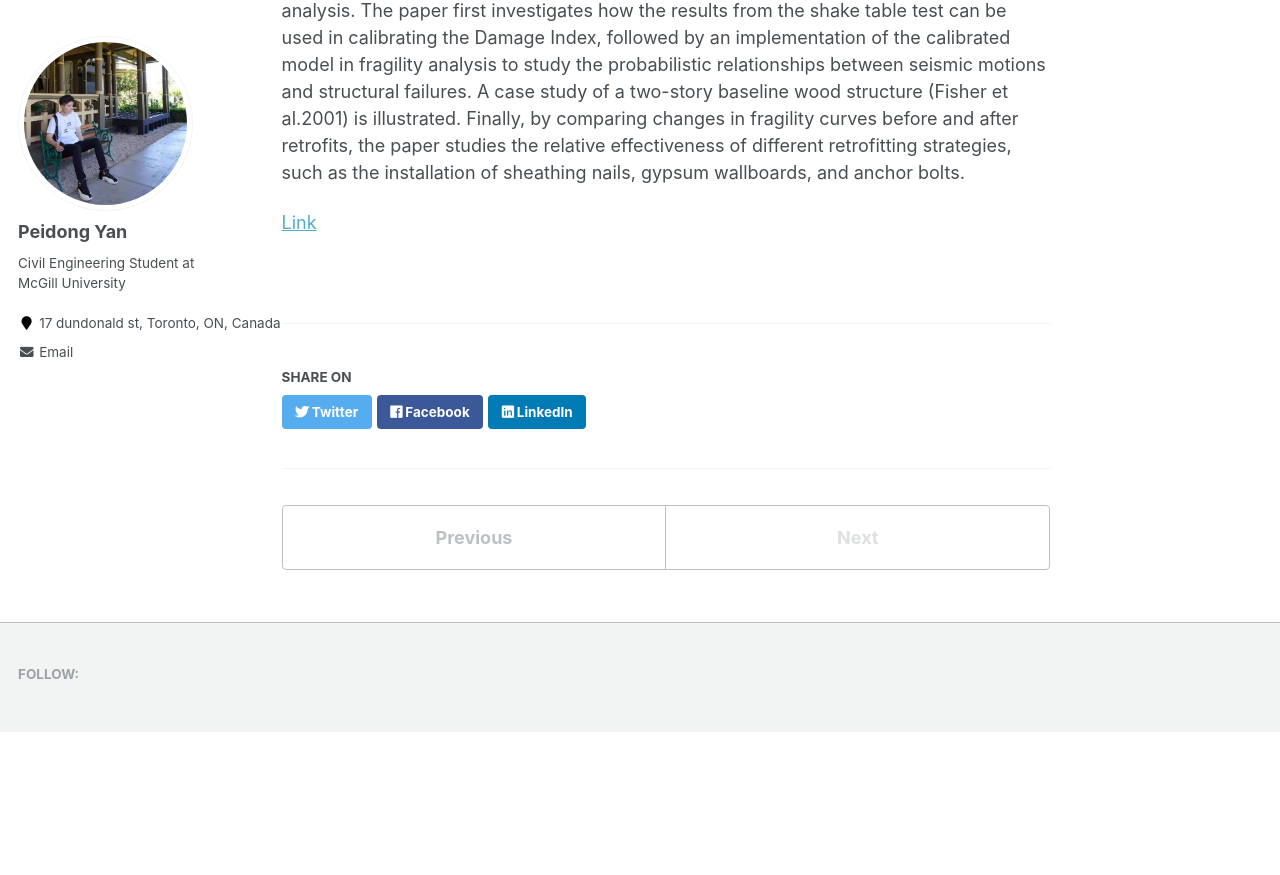
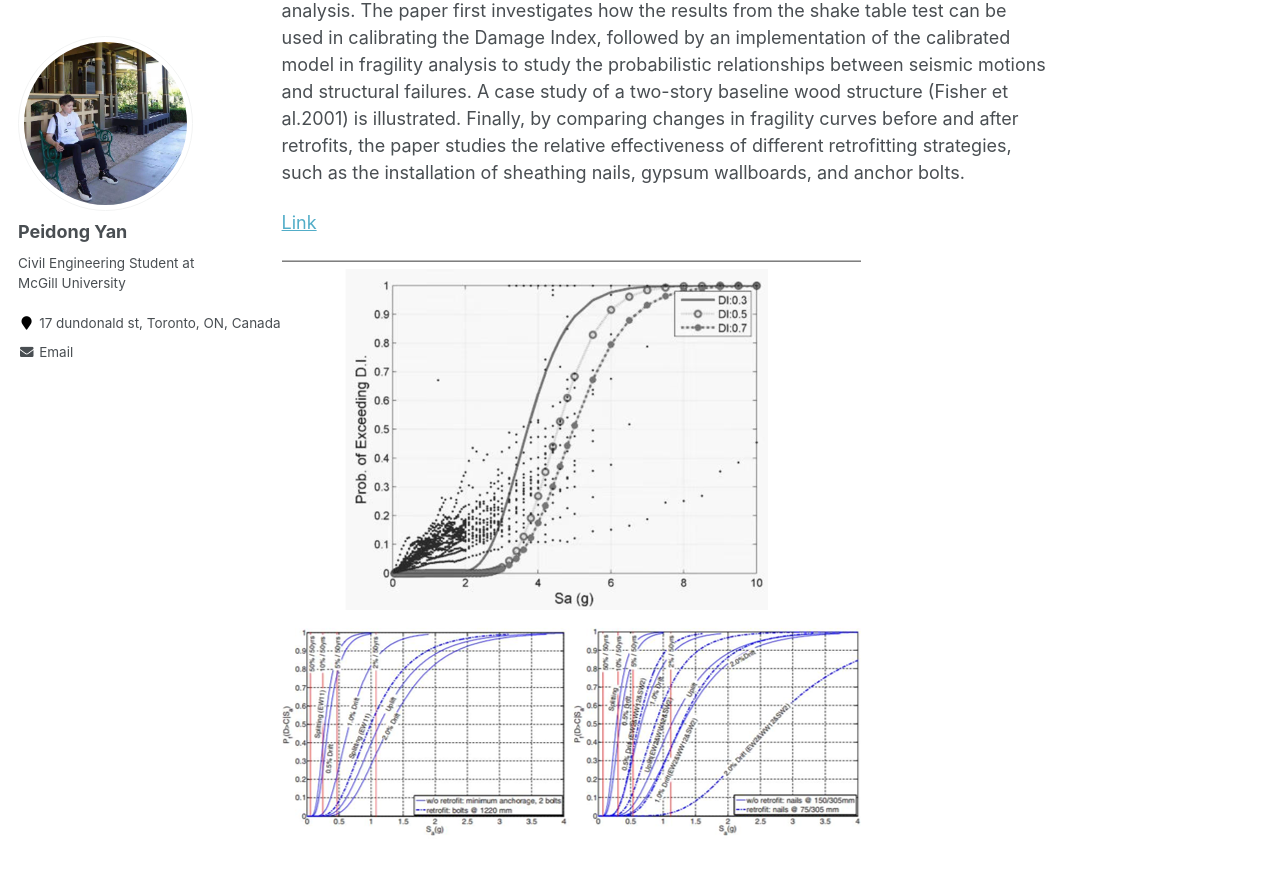
Before and after one commit to LorenYan98/LY.github.io, a Jekyll site: the page built from _publications/2020-04-01-paper-title-number-2.md, in a window 1280 px wide and 900 px high, scrolled down 641 px. Shown: the top 875 px of the window. Built offline with Jekyll 4.4.1, drawn with Linux system fonts in a browser that asks for light colours; before the commit the page ends 1373 px from its top, so only the background shows below that.

Commit message:
Update 2020-04-01-paper-title-number-2.md

```diff
--- a/_publications/2020-04-01-paper-title-number-2.md
+++ b/_publications/2020-04-01-paper-title-number-2.md
@@ -13,4 +13,8 @@ Abstract
 ===
 Light-frame wood-dwellings in Canada are vulnerable to seismic hazards since most of the wood-frame residences were built before the introduction of a proper national building code. Although wood structures perform well under normal gravity and lateral loading, poorly designed seismic resistance can lead to damages to existing wood-frame buildings during hazards as well as causing substantial financial loss and widespread destruction. This paper reviews the mechanism and results from a full-scale shake table test performed under the NEESWood Project (2007), which provides valuable data on seismic responses of wood-frame structures. Next, the study is extended to the calibration of the Damage Index model, which provides empirical constants as a part of the fragility analysis. The paper first investigates how the results from the shake table test can be used in calibrating the Damage Index, followed by an implementation of the calibrated model in fragility analysis to study the probabilistic relationships between seismic motions and structural failures. A case study of a two-story baseline wood structure (Fisher et al.2001) is illustrated. Finally, by comparing changes in fragility curves before and after retrofits, the paper studies the relative effectiveness of different retrofitting strategies, such as the installation of sheathing nails, gypsum wallboards, and anchor bolts.
 
-[Link](https://github.com/LorenYan98/LY.github.io/blob/main/files/_Wood%20Frame%20research%20paper_Loren%20Yan_260715148z.pdf)
+ [Link](https://github.com/LorenYan98/LY.github.io/blob/main/files/_Wood%20Frame%20research%20paper_Loren%20Yan_260715148z.pdf)
+
+
+
+<img src='https://lorenyan98.github.io/LY.github.io/images/woodframe.png'>
```
